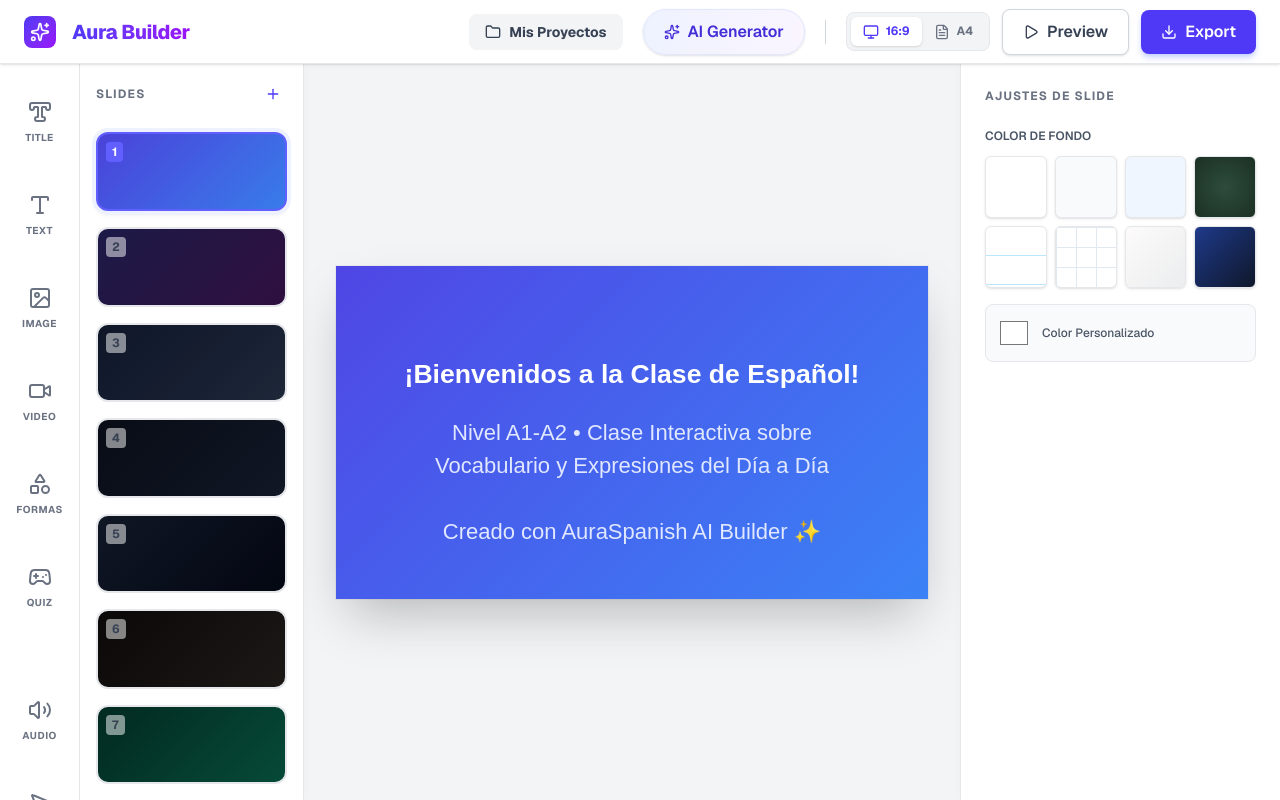
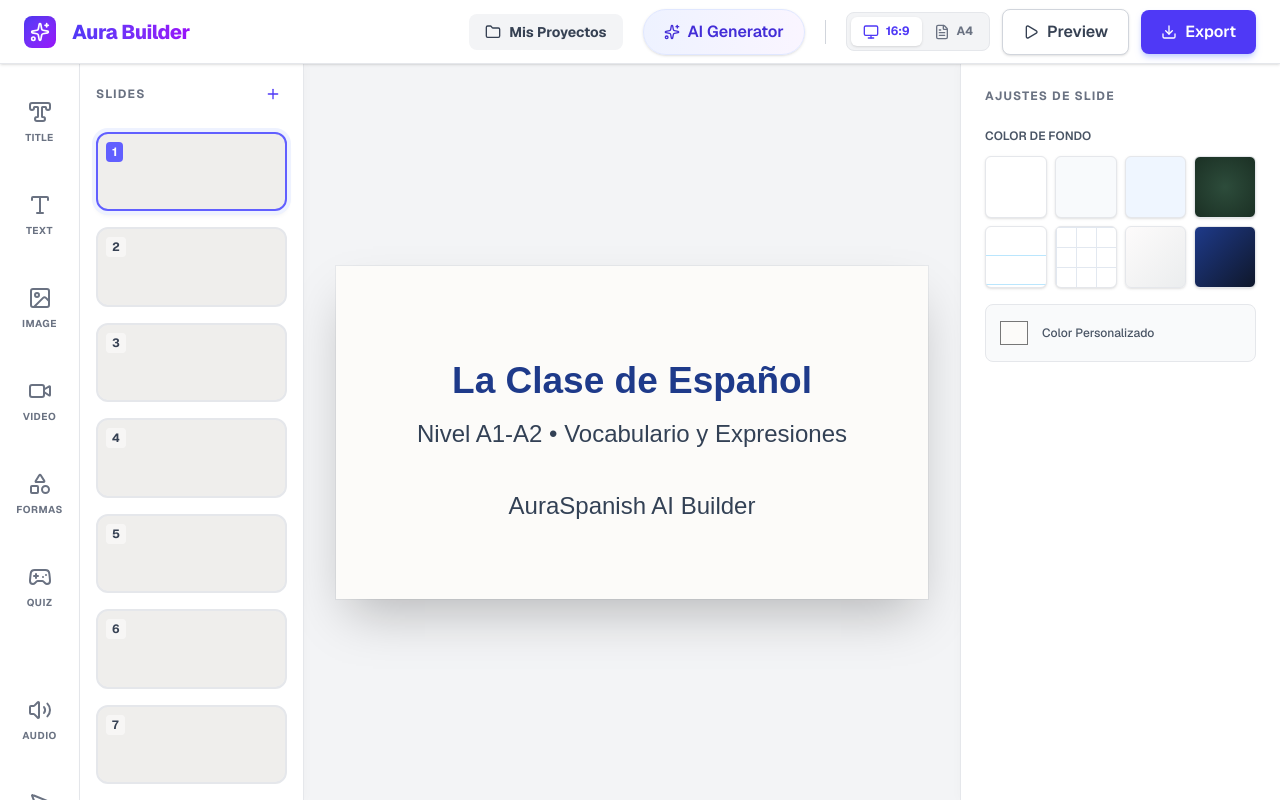
Before and after one commit to luisprogramer3000-pixel/aura-platform, a Next.js app: page / in a window 1280 px wide. Built offline with nearby package versions, Linux system fonts and the light colour scheme.

Commit message:
Rediseño gráfico total de las diapositivas iniciales a la estética Oxford

```diff
--- a/src/templates.ts
+++ b/src/templates.ts
@@ -14,7 +14,7 @@ export const INITIAL_SLIDES: Slide[] = [
   {
     id: 'slide-initial-1',
     type: 'cover',
-    background: 'linear-gradient(135deg, #4f46e5 0%, #3b82f6 100%)',
+    background: '#fcfbf9',
     transition: 'fade',
     elements: [
       {
@@ -23,15 +23,15 @@ export const INITIAL_SLIDES: Slide[] = [
         left: 80,
         top: 140,
         width: 864,
-        height: 100,
+        height: 120,
         zIndex: 2,
-        content: '¡Bienvenidos a la Clase de Español!',
-        fontSize: 46,
-        color: '#ffffff',
+        content: 'La Clase de Español',
+        fontSize: 64,
+        color: '#1e3a8a',
         align: 'center',
         bold: true,
         italic: false,
-        animation: 'bounce',
+        animation: 'fade',
         borderRadius: 0,
         borderWidth: 0,
         borderColor: ''
@@ -44,9 +44,9 @@ export const INITIAL_SLIDES: Slide[] = [
         width: 824,
         height: 120,
         zIndex: 2,
-        content: 'Nivel A1-A2 • Clase Interactiva sobre Vocabulario y Expresiones del Día a Día\n\nCreado con AuraSpanish AI Builder ✨',
-        fontSize: 22,
-        color: '#e0e7ff',
+        content: 'Nivel A1-A2 • Vocabulario y Expresiones\n\nAuraSpanish AI Builder',
+        fontSize: 24,
+        color: '#334155',
         align: 'center',
         bold: false,
         italic: false,
@@ -54,7 +54,8 @@ export const INITIAL_SLIDES: Slide[] = [
         borderRadius: 0,
         borderWidth: 0,
         borderColor: ''
-      }
+      },
+      { id: 'el-1-line', type: 'graphic', left: 412, top: 250, width: 200, height: 4, zIndex: 1, shapeType: 'line', backgroundColor: '#1e3a8a', borderColor: '#1e3a8a' }
     ]
   },
 
@@ -62,7 +63,7 @@ export const INITIAL_SLIDES: Slide[] = [
   {
     id: 'slide-initial-2',
     type: 'vocab',
-    background: 'linear-gradient(135deg, #1e1b4b 0%, #311042 100%)',
+    background: '#fcfbf9',
     transition: 'slide',
     elements: [
       {
@@ -74,12 +75,12 @@ export const INITIAL_SLIDES: Slide[] = [
         height: 70,
         zIndex: 2,
         content: 'Vocabulario Activo: La Cocina',
-        fontSize: 34,
-        color: '#f472b6',
+        fontSize: 36,
+        color: '#1e3a8a',
         align: 'center',
         bold: true,
         italic: false,
-        animation: 'scale'
+        animation: 'fade'
       },
       {
         id: 'el-2-img',
@@ -92,9 +93,9 @@ export const INITIAL_SLIDES: Slide[] = [
         src: 'assets/woman_cooking.png',
         alt: 'Mujer cocinando en la cocina',
         contain: false,
-        borderRadius: 16,
+        borderRadius: 0,
         borderWidth: 2,
-        borderColor: 'rgba(244,114,182,0.3)'
+        borderColor: '#1e3a8a'
       },
       {
         id: 'el-2-card',
@@ -108,10 +109,10 @@ export const INITIAL_SLIDES: Slide[] = [
         english: 'To cook',
         pronunciation: '/ko-si-’nar/',
         example: 'Yo cocino la cena en mi casa todos los días.',
-        backgroundColor: 'rgba(255, 255, 255, 0.05)',
-        borderRadius: 16,
+        backgroundColor: '#ffffff',
+        borderRadius: 0,
         borderWidth: 1,
-        borderColor: 'rgba(255,255,255,0.1)',
+        borderColor: '#cbd5e1',
         padding: 24
       }
     ]
@@ -121,7 +122,7 @@ export const INITIAL_SLIDES: Slide[] = [
   {
     id: 'slide-initial-3',
     type: 'grammar',
-    background: 'linear-gradient(135deg, #0f172a 0%, #1e293b 100%)',
+    background: '#fcfbf9',
     transition: 'fade',
     elements: [
       {
@@ -132,9 +133,9 @@ export const INITIAL_SLIDES: Slide[] = [
         width: 864,
         height: 70,
         zIndex: 2,
-        content: 'Gramática: El verbo de gustos y preferencias',
-        fontSize: 32,
-        color: '#60a5fa',
+        content: 'Gramática Clave',
+        fontSize: 36,
+        color: '#1e3a8a',
         align: 'left',
         bold: true,
         italic: false
@@ -151,10 +152,10 @@ export const INITIAL_SLIDES: Slide[] = [
         explanation: 'En español, el verbo gustar funciona de manera diferente al inglés. No conjugamos el verbo según la persona que siente, sino según las cosas que gustan.',
         formula: 'Pronombre (Me/Te/Le/Nos/Os/Les) + GUSTA (Singular) / GUSTAN (Plural)',
         example: 'Me gusta el chocolate 🍫\nNos gustan las montañas 🏔️',
-        backgroundColor: 'rgba(15, 23, 42, 0.65)',
-        borderRadius: 20,
+        backgroundColor: '#ffffff',
+        borderRadius: 0,
         borderWidth: 2,
-        borderColor: '#3b82f6',
+        borderColor: '#1e3a8a',
         padding: 24
       }
     ]
@@ -164,7 +165,7 @@ export const INITIAL_SLIDES: Slide[] = [
   {
     id: 'slide-initial-4',
     type: 'quiz',
-    background: 'linear-gradient(135deg, #090d16 0%, #111827 100%)',
+    background: '#fcfbf9',
     transition: 'scale',
     elements: [
       {
@@ -175,10 +176,10 @@ export const INITIAL_SLIDES: Slide[] = [
         width: 864,
         height: 70,
         zIndex: 2,
-        content: 'Cuestionario Rápido de Comprensión',
-        fontSize: 30,
-        color: '#34d399',
-        align: 'center',
+        content: 'Cuestionario de Comprensión',
+        fontSize: 36,
+        color: '#1e3a8a',
+        align: 'left',
         bold: true,
         italic: false
       },
@@ -197,10 +198,10 @@ export const INITIAL_SLIDES: Slide[] = [
           'nos gusto'
         ],
         correctIndex: 1,
-        backgroundColor: 'rgba(255,255,255,0.03)',
-        borderRadius: 20,
+        backgroundColor: '#ffffff',
+        borderRadius: 0,
         borderWidth: 1,
-        borderColor: 'rgba(52,211,153,0.2)',
+        borderColor: '#cbd5e1',
         padding: 20
       }
     ]
@@ -210,7 +211,7 @@ export const INITIAL_SLIDES: Slide[] = [
   {
     id: 'slide-initial-5',
     type: 'dialogue',
-    background: 'linear-gradient(135deg, #111827 0%, #030712 100%)',
+    background: '#fcfbf9',
     transition: 'slide',
     elements: [
       {
@@ -221,9 +222,9 @@ export const INITIAL_SLIDES: Slide[] = [
         width: 864,
         height: 60,
         zIndex: 2,
-        content: 'Práctica Auditiva: Planificando una fiesta',
-        fontSize: 28,
-        color: '#a78bfa',
+        content: 'Práctica: Planificando una fiesta',
+        fontSize: 36,
+        color: '#1e3a8a',
         align: 'left',
         bold: true,
         italic: false
@@ -236,18 +237,18 @@ export const INITIAL_SLIDES: Slide[] = [
         width: 864,
         height: 380,
         zIndex: 3,
-        characterA: 'Carlos (David)',
-        characterB: 'María (Helena)',
+        characterA: 'Carlos',
+        characterB: 'María',
         lines: [
           { speaker: 'A', text: 'Hola, María. ¿Estás lista para la fiesta de mañana?' },
           { speaker: 'B', text: '¡Hola! Sí, pero me falta comprar comida. ¿Tenemos manzanas en casa?' },
           { speaker: 'A', text: 'No, no tenemos. Necesitamos comprar manzanas, plátanos y un pastel.' },
           { speaker: 'B', text: 'Perfecto. Voy a ir al supermercado ahora mismo. ¡Nos vemos luego!' }
         ],
-        backgroundColor: 'rgba(15,23,42,0.8)',
-        borderRadius: 20,
+        backgroundColor: '#ffffff',
+        borderRadius: 0,
         borderWidth: 1,
-        borderColor: 'rgba(167,139,250,0.2)'
+        borderColor: '#cbd5e1'
       }
     ]
   },
@@ -256,7 +257,7 @@ export const INITIAL_SLIDES: Slide[] = [
   {
     id: 'slide-initial-6',
     type: 'speaking',
-    background: 'linear-gradient(135deg, #0c0a09 0%, #1c1917 100%)',
+    background: '#fcfbf9',
     transition: 'zoom',
     elements: [
       {
@@ -267,10 +268,10 @@ export const INITIAL_SLIDES: Slide[] = [
         width: 864,
         height: 70,
         zIndex: 2,
-        content: 'Actividad de Habla (Speaking)',
-        fontSize: 32,
-        color: '#fb7185',
-        align: 'center',
+        content: 'Actividad de Habla',
+        fontSize: 36,
+        color: '#1e3a8a',
+        align: 'left',
         bold: true,
         italic: false
       },
@@ -285,10 +286,10 @@ export const INITIAL_SLIDES: Slide[] = [
         phrase: 'El fin de semana pasado, Carlos fue a las montañas con sus amigos.',
         translation: 'Last weekend, Carlos went to the mountains with his friends.',
         hint: 'Enfatiza la correcta pronunciación de "fin de semana" y vocaliza la "ñ" en "montañas".',
-        backgroundColor: 'rgba(255,255,255,0.03)',
-        borderRadius: 24,
+        backgroundColor: '#ffffff',
+        borderRadius: 0,
         borderWidth: 2,
-        borderColor: '#f43f5e',
+        borderColor: '#1e3a8a',
         padding: 24
       }
     ]
@@ -298,7 +299,7 @@ export const INITIAL_SLIDES: Slide[] = [
   {
     id: 'slide-initial-7',
     type: 'dragdrop',
-    background: 'linear-gradient(135deg, #022c22 0%, #064e3b 100%)',
+    background: '#fcfbf9',
     transition: 'fade',
     elements: [
       {
@@ -309,9 +310,9 @@ export const INITIAL_SLIDES: Slide[] = [
         width: 864,
         height: 70,
         zIndex: 2,
-        content: 'Mini-Juego: Relaciona los opuestos',
-        fontSize: 30,
-        color: '#34d399',
+        content: 'Une las columnas',
+        fontSize: 36,
+        color: '#1e3a8a',
         align: 'center',
         bold: true,
         italic: false
@@ -330,10 +331,10 @@ export const INITIAL_SLIDES: Slide[] = [
           { id: 'p2', left: 'Día (Day)', right: 'Noche (Night)' },
           { id: 'p3', left: 'Grande (Big)', right: 'Pequeño (Small)' }
         ],
-        backgroundColor: 'rgba(255,255,255,0.04)',
-        borderRadius: 20,
+        backgroundColor: '#ffffff',
+        borderRadius: 0,
         borderWidth: 1,
-        borderColor: 'rgba(52,211,153,0.3)',
+        borderColor: '#cbd5e1',
         padding: 20
       }
     ]
```
